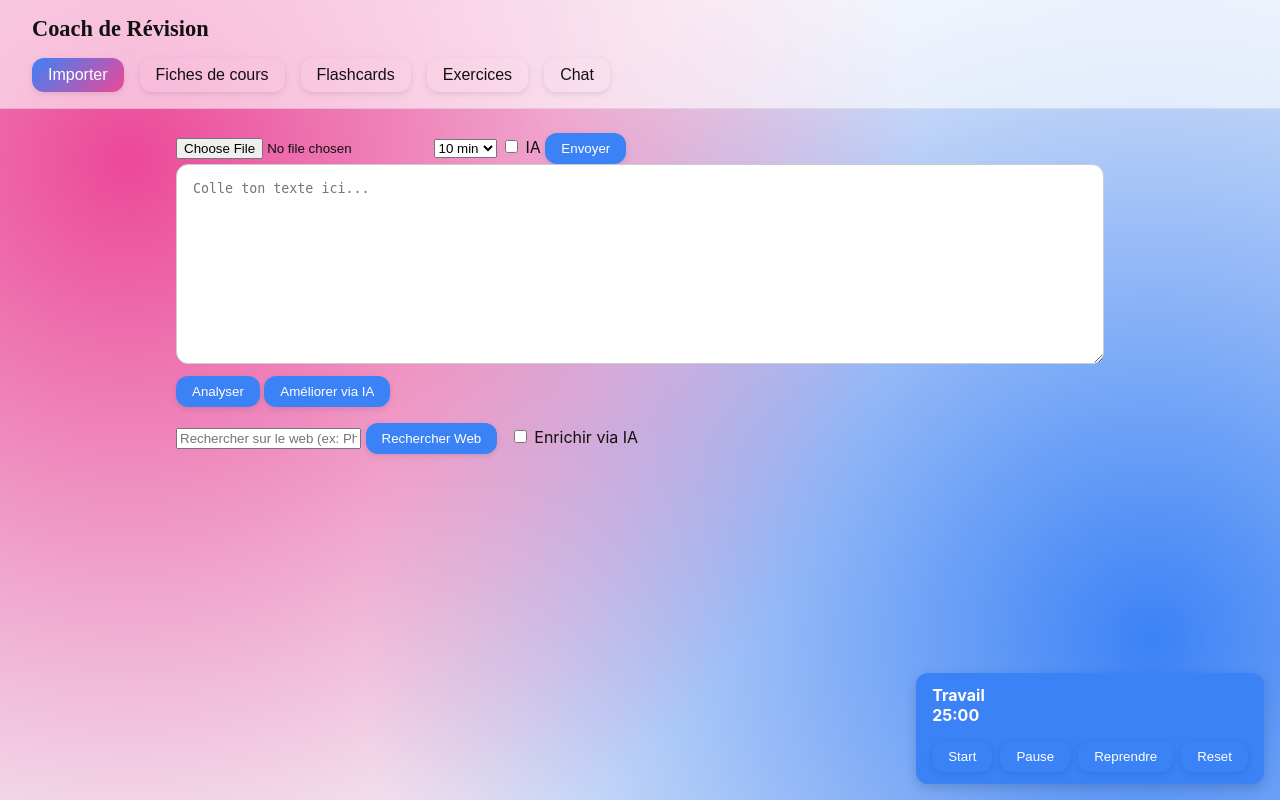
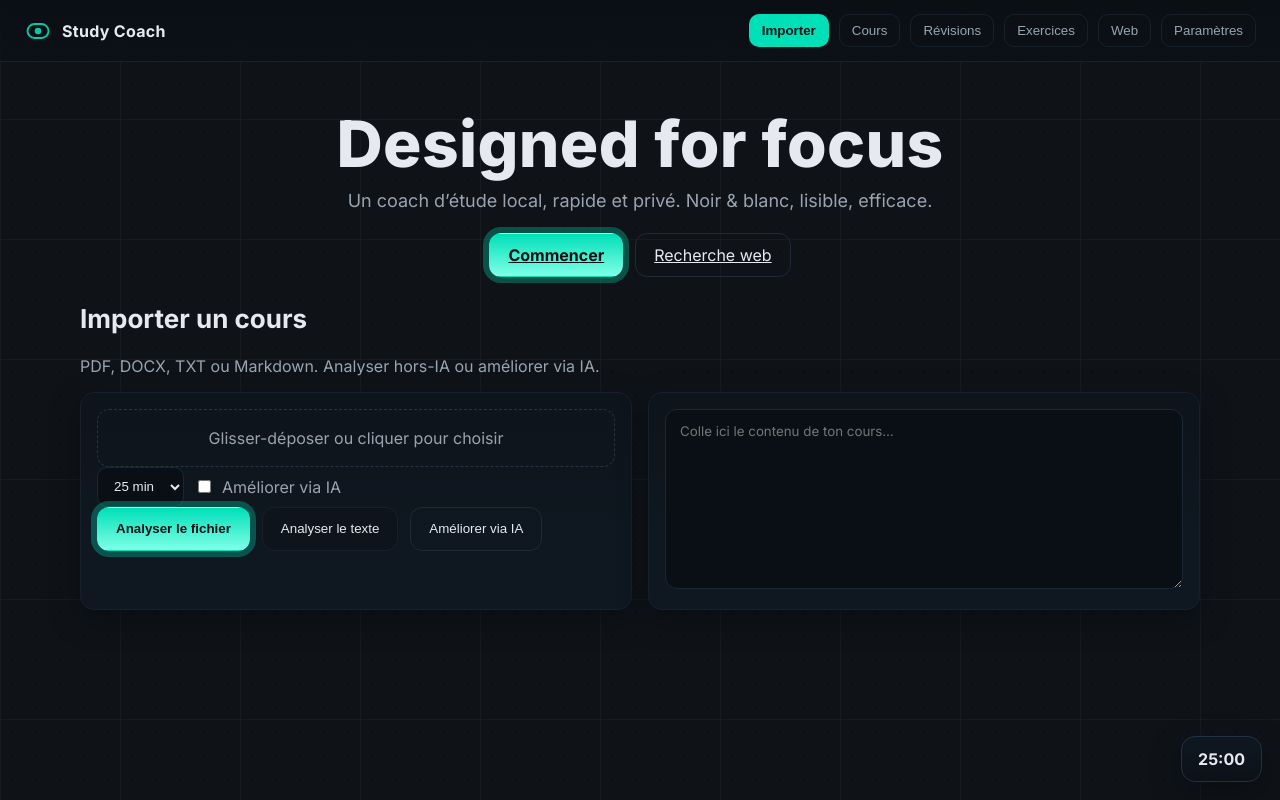
Before and after one commit to Amendor47/Studying-coach, a Flask app: page / in a window 1280 px wide. Run offline with Flask 3, Linux system fonts and the light colour scheme; parts of the project's set-up code (start-up, migrations or seed data) failed here and were passed over.

Commit message:
fix card answers and refresh ui

```diff
--- a/static/app.js
+++ b/static/app.js
@@ -306,7 +306,7 @@ function renderCourseCards(theme, data) {
     front.textContent = d.payload.front;
     const back = document.createElement('div');
     back.className = 'back';
-    back.textContent = d.payload.back;
+    back.textContent = d.payload.back || d.payload.answer || '';
     inner.appendChild(front);
     inner.appendChild(back);
     card.appendChild(inner);
@@ -385,7 +385,7 @@ function renderDueCards(list) {
     front.textContent = c.front;
     const back = document.createElement('div');
     back.className = 'back';
-    back.textContent = c.back;
+    back.textContent = c.back || c.answer || '';
     inner.appendChild(front);
     inner.appendChild(back);
     card.appendChild(inner);
--- a/static/style.css
+++ b/static/style.css
@@ -1,341 +1,119 @@
-:root {
-    --bg: #f3f4f8;
-    --fg: #111;
-    --accent: #3b82f6;
-    --accent-2: #ec4899;
-    --radius: 12px;
-    --card-bg: linear-gradient(135deg, rgba(255,255,255,0.9), rgba(239,243,255,0.9));
-    --card-shadow: 0 12px 32px rgba(0,0,0,0.12);
-    --font: "Inter", system-ui, sans-serif;
-    --font-head: "Lora", serif;
+/* ====== Minimal Dark Theme (AnythingLLM-inspired) ====== */
+:root{
+  --bg:#0b0f14;
+  --panel:#0e141b;
+  --panel-2:#0f1822;
+  --text:#e6eaf0;
+  --muted:#9aa4af;
+  --accent:#00e0b8;
+  --accent-2:#7fffe7;
+  --border:#17202b;
+  --ring:rgba(0,224,184,.3);
+  --radius:14px;
+  --shadow:0 10px 30px rgba(0,0,0,.35);
+  --font: "Inter", system-ui, -apple-system, Segoe UI, Roboto, sans-serif;
 }
-@media (prefers-color-scheme: dark) {
-    :root {
-        --bg: #1e1e2e;
-        --fg: #f5f5f5;
-        --accent: #60a5fa;
-        --accent-2: #f472b6;
-        --card-bg: linear-gradient(135deg, rgba(46,46,66,0.9), rgba(74,74,104,0.9));
-        --card-shadow: 0 12px 32px rgba(0,0,0,0.6);
-    }
+*{box-sizing:border-box}
+html,body{height:100%}
+body{
+  margin:0;
+  font-family:var(--font);
+  background:var(--bg);
+  color:var(--text);
 }
-* {
-    box-sizing: border-box;
+.bg-grid{
+  position:fixed; inset:0; z-index:-1;
+  background:
+    radial-gradient(transparent 1px, rgba(255,255,255,.02) 1px) 0 0 / 24px 24px,
+    linear-gradient(90deg, rgba(255,255,255,.03) 1px, transparent 1px) 0 0 / 120px 100%,
+    linear-gradient(0deg, rgba(255,255,255,.03) 1px, transparent 1px) 0 0 / 100% 120px;
+  filter:saturate(.9);
 }
-body {
-    margin: 0;
-    font-family: var(--font);
-    -webkit-font-smoothing: antialiased;
-    background: var(--bg);
-    background-image: radial-gradient(circle at 10% 20%, var(--accent-2) 0%, transparent 60%),
-                      radial-gradient(circle at 90% 80%, var(--accent) 0%, transparent 60%);
-    background-attachment: fixed;
-    color: var(--fg);
-    display: flex;
-    flex-direction: column;
-    min-height: 100vh;
+.topbar{
+  position:sticky; top:0;
+  display:flex; gap:18px; align-items:center; justify-content:space-between;
+  padding:14px 24px;
+  background:linear-gradient(180deg, rgba(11,15,20,.9), rgba(11,15,20,.5));
+  backdrop-filter:saturate(1.2) blur(6px);
+  border-bottom:1px solid var(--border);
 }
-.topbar {
-    position: sticky;
-    top: 0;
-    z-index: 10;
-    padding: 1rem 2rem;
-    display: flex;
-    flex-direction: column;
-    gap: .5rem;
-    background: rgba(255,255,255,0.6);
-    backdrop-filter: blur(12px);
-    border-bottom: 1px solid rgba(0,0,0,0.08);
+.brand{display:flex; align-items:center; gap:10px}
+.logo{width:28px; height:28px; opacity:.9}
+.title{font-weight:700; letter-spacing:.3px}
+.tabs{display:flex; gap:10px; flex-wrap:wrap}
+.tab{
+  background:transparent; color:var(--muted);
+  border:1px solid var(--border);
+  padding:8px 12px; border-radius:10px; cursor:pointer;
+  transition:all .2s ease;
 }
-.logo {
-    font-family: var(--font-head);
-    font-size: 1.4rem;
-    margin: 0;
+.tab:hover{color:var(--text); border-color:#1f2a36}
+.tab.active{color:#0b0f14; background:var(--accent); border-color:transparent; font-weight:600}
+.hero{padding:48px 0 18px}
+.wrapper{width:min(1120px, 92%); margin-inline:auto}
+.hero-inner{text-align:center}
+.h1{margin:0 0 12px 0; font-size: clamp(32px, 7vw, 64px); line-height:1.06; letter-spacing:.4px; font-weight:800;}
+.sub{margin:0 auto 22px; color:var(--muted); max-width:760px; font-size:18px}
+.cta-row{display:flex; justify-content:center; gap:12px}
+.btn{
+  display:inline-flex; align-items:center; justify-content:center;
+  height:44px; padding:0 18px; border-radius:12px; border:1px solid var(--border);
+  color:var(--text); background:var(--panel); cursor:pointer; transition:all .2s;
+  box-shadow:0 0 0 0 transparent;
 }
-.tabs {
-    display: flex;
-    gap: 1rem;
+.btn:hover{border-color:#263241; transform:translateY(-1px)}
+.btn:active{transform:translateY(0)}
+.btn-primary{
+  background:linear-gradient(180deg, var(--accent), var(--accent-2));
+  color:#041014; border-color:transparent; font-weight:700;
+  box-shadow:0 0 0 6px var(--ring);
 }
-.tab {
-    background: none;
-    border: none;
-    padding: .5rem 1rem;
-    border-radius: var(--radius);
-    font-size: 1rem;
-    cursor: pointer;
-    color: var(--fg);
-    transition: background .3s, color .3s;
+.btn-ghost{background:transparent; border-color:#1f2a36; color:var(--text);}
+.btn-ghost:hover{border-color:#2a3a4c}
+.stack{display:grid; gap:28px; padding:8px 0 60px}
+.stack-sm{display:grid; gap:12px}
+.grid-cols{display:grid; gap:16px; grid-template-columns:repeat(auto-fit,minmax(280px,1fr));}
+.panel{display:none}
+.panel.active{display:block}
+.panel-head{display:flex; flex-direction:column; gap:6px}
+.panel-head h2{margin:0; font-size:26px}
+.muted{color:var(--muted)}
+.card{
+  background:linear-gradient(180deg, var(--panel), var(--panel-2));
+  border:1px solid var(--border); border-radius:var(--radius);
+  padding:16px; box-shadow:var(--shadow);
 }
-.tab:hover {
-    background: rgba(0,0,0,0.05);
+.card-grid{display:grid; gap:16px; grid-template-columns:repeat(auto-fit,minmax(320px,1fr));}
+textarea{
+  width:100%; min-height:180px; resize:vertical;
+  background:#0a0f15; color:var(--text); border:1px solid #1c2633; border-radius:12px;
+  padding:12px 14px; font-family:inherit; line-height:1.4;
 }
-.tab.active {
-    background: linear-gradient(135deg, var(--accent), var(--accent-2));
-    color: white;
+.input, .select{
+  height:40px; background:#0a0f15; color:var(--text);
+  border:1px solid #1c2633; border-radius:10px; padding:0 12px;
 }
-main {
-    flex: 1;
-    padding: 1rem;
-}
-.wrapper {
-    width: min(100%, 960px);
-    margin: 0 auto;
-}
-.panel {
-    display: none;
-}
-.panel.active {
-    display: block;
-}
-textarea {
-    width: 100%;
-    height: 200px;
-    padding: 1rem;
-    border-radius: var(--radius);
-    border: 1px solid #ccc;
-    resize: vertical;
-}
-
-button {
-    margin-top: .5rem;
-    padding: .5rem 1rem;
-    border: none;
-    border-radius: var(--radius);
-    background: var(--accent);
-    color: white;
-    cursor: pointer;
-    transition: opacity .3s, box-shadow .3s;
-    box-shadow: 0 2px 6px rgba(0,0,0,0.1);
-}
-button:disabled {
-    opacity: .5;
-    cursor: not-allowed;
-}
-button:hover:not(:disabled) {
-    box-shadow: 0 4px 12px rgba(0,0,0,0.15);
-}
-
-#themes {
-    display: flex;
-    flex-wrap: wrap;
-    gap: .5rem;
-    margin-bottom: 1rem;
-}
-
-#themes button {
-    padding: .25rem .5rem;
-    border-radius: var(--radius);
-    border: 1px solid #ccc;
-    background: rgba(255,255,255,0.8);
-    cursor: pointer;
-}
-
-#course-cards {
-    display: flex;
-    flex-direction: column;
-    gap: 1rem;
-}
-
-#course-cards .flashcard {
-    max-width: 400px;
-    margin: 0 auto;
-}
-
-#course-cards button {
-    margin: .25rem;
-    padding: .25rem .5rem;
-    border-radius: var(--radius);
-    border: 1px solid #ccc;
-    background: var(--accent);
-    color: white;
-    cursor: pointer;
-}
-
-.flashcard {
-    position: relative;
-    width: 100%;
-    height: 180px;
-    perspective: 1200px;
-}
-
-.flashcard .inner {
-    position: absolute;
-    width: 100%;
-    height: 100%;
-    transition: transform 0.8s cubic-bezier(.2,.8,.2,1);
-    transform-style: preserve-3d;
-    border-radius: var(--radius);
-}
-
-.flashcard.flip .inner {
-    transform: rotateY(180deg);
-}
-
-.flashcard .front, .flashcard .back {
-    position: absolute;
-    width: 100%;
-    height: 100%;
-    backface-visibility: hidden;
-    border-radius: var(--radius);
-    padding: 1rem;
-    background: var(--card-bg);
-    box-shadow: var(--card-shadow);
-    border: 1px solid rgba(255,255,255,0.4);
-    backdrop-filter: blur(6px);
-    display: flex;
-    align-items: center;
-    justify-content: center;
-    text-align: center;
-}
-
-.flashcard .back {
-    transform: rotateY(180deg);
-}
-.timer {
-    position: fixed;
-    bottom: 1rem;
-    right: 1rem;
-    background: var(--accent);
-    color: white;
-    padding: .75rem 1rem;
-    border-radius: var(--radius);
-    font-weight: bold;
-    box-shadow: 0 4px 12px rgba(0,0,0,0.15);
-}
-.draft {
-    margin-top: .5rem;
-    padding: .5rem;
-    border-radius: var(--radius);
-    border: 1px solid #ccc;
-    background: rgba(255,255,255,0.8);
-}
-
-.analysis-meta {
-    font-size: 0.9rem;
-    margin-bottom: 0.5rem;
-    color: var(--accent);
-}
-
-#due-cards .flashcard {
-    margin-bottom: 0.5rem;
-}
-
-#due-cards button {
-    margin: 0 .25rem;
-    padding: .25rem .5rem;
-    border-radius: var(--radius);
-    border: 1px solid #ccc;
-    background: var(--accent);
-    color: white;
-    cursor: pointer;
-}
-
-.elab {
-    margin-top: .25rem;
-    font-style: italic;
-    opacity: 0.8;
-    text-align: center;
-}
-
-.exercise {
-    margin: .5rem 0;
-    padding: .5rem;
-    border: 1px solid #ccc;
-    border-radius: var(--radius);
-    background: rgba(255,255,255,0.8);
-}
-
-.course-item {
-    padding: 1rem;
-    border-radius: var(--radius);
-    border: 1px solid #ccc;
-    background: rgba(255,255,255,0.8);
-}
-
-#chat-log {
-    max-height: 60vh;
-    overflow-y: auto;
-    margin-bottom: .5rem;
-    padding: .5rem;
-    border: 1px solid #ccc;
-    border-radius: var(--radius);
-    background: rgba(255,255,255,0.8);
-}
-.chat-user {
-    text-align: right;
-    margin: .25rem 0;
-}
-.chat-bot {
-    text-align: left;
-    margin: .25rem 0;
-}
-#chat-input {
-    width: 80%;
-    padding: .5rem;
-    border: 1px solid #ccc;
-    border-radius: var(--radius);
-}
-
-.toast {
-    position: fixed;
-    bottom: 1rem;
-    left: 50%;
-    transform: translateX(-50%);
-    background: var(--accent);
-    color: white;
-    padding: .5rem 1rem;
-    border-radius: var(--radius);
-    box-shadow: 0 4px 12px rgba(0,0,0,0.2);
-    animation: fadein .3s;
-}
-
-@keyframes fadein {
-    from { opacity: 0; }
-    to { opacity: 1; }
-}
-
-@media (min-width: 600px) {
-    #course-cards {
-        flex-direction: row;
-        flex-wrap: wrap;
-    }
-    #course-cards .flashcard {
-        flex: 1 1 calc(50% - 1rem);
-    }
-}
-
-/* modal for API key */
-.modal {
-    position: fixed;
-    top: 0;
-    left: 0;
-    width: 100%;
-    height: 100%;
-    display: flex;
-    justify-content: center;
-    align-items: center;
-    background: rgba(0,0,0,0.5);
-}
-.modal.hidden {
-    display: none;
-}
-.modal-content {
-    background: var(--bg);
-    color: var(--fg);
-    padding: 2rem;
-    border-radius: var(--radius);
-    box-shadow: 0 4px 20px rgba(0,0,0,0.2);
-    max-width: 320px;
-    width: 90%;
-    display: flex;
-    flex-direction: column;
-    gap: .5rem;
-}
-.modal-content input {
-    padding: .5rem;
-    border-radius: var(--radius);
-    border: 1px solid #ccc;
-}
-.modal-content button {
-    align-self: flex-end;
-}
+input[type="file"]{display:none}
+.file{display:flex; align-items:center; justify-content:center; border:1px dashed #273243; border-radius:12px; height:58px; cursor:pointer; color:var(--muted);}
+.file:hover{color:var(--text); border-color:#314158}
+.row{display:flex; gap:10px; align-items:center; flex-wrap:wrap}
+.row.end{justify-content:flex-end}
+.gap{gap:12px}
+.check{display:flex; align-items:center; gap:8px; color:var(--muted)}
+.chips{display:flex; gap:8px; flex-wrap:wrap}
+.chips button{background:#0a1017; color:var(--text); border:1px solid #1f2a36; padding:6px 10px; border-radius:999px; cursor:pointer;}
+.chips button:hover{border-color:#2a3a4c}
+.flashcard{position:relative; height:170px; perspective:1000px;}
+.flashcard .inner{position:absolute; inset:0; border-radius:14px; transition:transform .6s; transform-style:preserve-3d; background:linear-gradient(180deg,#0b1118,#101a24); border:1px solid #1d2837; box-shadow:var(--shadow); display:flex; align-items:center; justify-content:center; text-align:center; padding:16px;}
+.flashcard.flip .inner{transform:rotateY(180deg)}
+.flashcard .front, .flashcard .back{position:absolute; inset:0; backface-visibility:hidden; padding:16px; display:flex; align-items:center; justify-content:center;}
+.flashcard .back{transform:rotateY(180deg)}
+#course-cards .flashcard, #due-cards .flashcard{height:200px}
+.draft{border:1px solid var(--border); border-radius:12px; padding:12px; background:#0a0f15;}
+.draft button{margin-top:8px}
+.timer{position:fixed; right:18px; bottom:18px; background:linear-gradient(180deg,#0f1822,#0b1118); color:var(--text); border:1px solid #223144; border-radius:14px; padding:12px 16px; font-weight:700; box-shadow:var(--shadow);}
+.modal{position:fixed; inset:0; display:flex; align-items:center; justify-content:center; background:rgba(0,0,0,.6)}
+.modal.hidden{display:none}
+.modal-content{max-width:420px; width:92%}
+a{color:var(--accent)}
+a:hover{opacity:.9}
--- a/templates/index.html
+++ b/templates/index.html
@@ -2,89 +2,130 @@
 <html lang="fr">
 <head>
   <meta charset="UTF-8" />
-    <meta name="viewport" content="width=device-width, initial-scale=1.0" />
-    <title>Coach de Révision</title>
-    <meta name="color-scheme" content="light dark" />
+  <meta name="viewport" content="width=device-width, initial-scale=1" />
+  <title>Study Coach — Minimal</title>
+  <meta name="color-scheme" content="dark light" />
+  <link rel="preconnect" href="https://fonts.gstatic.com" crossorigin>
+  <link href="https://fonts.googleapis.com/css2?family=Inter:wght@400;500;600;700;800&display=swap" rel="stylesheet">
   <link rel="stylesheet" href="{{ url_for('static', filename='style.css') }}" />
 </head>
 <body>
+  <div class="bg-grid"></div>
   <header class="topbar">
-        <h1 class="logo">Coach de Révision</h1>
+    <div class="brand">
+      <img src="{{ url_for('static', filename='logo.svg') }}" alt="" class="logo" />
+      <span class="title">Study Coach</span>
+    </div>
     <nav class="tabs" role="tablist">
       <button class="tab active" data-tab="import" role="tab">Importer</button>
-            <button class="tab" data-tab="courses" role="tab">Fiches de cours</button>
-            <button class="tab" data-tab="flash" role="tab">Flashcards</button>
+      <button class="tab" data-tab="courses" role="tab">Cours</button>
+      <button class="tab" data-tab="flash" role="tab">Révisions</button>
       <button class="tab" data-tab="exercises" role="tab">Exercices</button>
-            <button class="tab" data-tab="chat" role="tab">Chat</button>
+      <button class="tab" data-tab="web" role="tab">Web</button>
+      <button class="tab" data-tab="settings" role="tab">Paramètres</button>
     </nav>
   </header>
-
-    <main class="wrapper">
+  <section class="hero">
+    <div class="wrapper hero-inner">
+      <h1 class="h1">Designed for focus</h1>
+      <p class="sub">Un coach d’étude local, rapide et privé. Noir & blanc, lisible, efficace.</p>
+      <div class="cta-row">
+        <a class="btn btn-primary" href="#import">Commencer</a>
+        <a class="btn btn-ghost" href="#web">Recherche web</a>
+      </div>
+    </div>
+  </section>
+  <main class="wrapper stack">
     <section id="import" class="panel active" role="tabpanel">
+      <div class="panel-head">
+        <h2>Importer un cours</h2>
+        <p class="muted">PDF, DOCX, TXT ou Markdown. Analyser hors-IA ou améliorer via IA.</p>
+      </div>
+      <div class="card-grid">
+        <div class="card">
+          <label class="file">
             <input type="file" id="file-input" accept=".txt,.md,.pdf,.docx" />
-            <select id="session-minutes">
-                <option value="10">10 min</option>
+            <span>Glisser-déposer ou cliquer pour choisir</span>
+          </label>
+          <div class="row">
+            <select id="session-minutes" class="select">
               <option value="25">25 min</option>
               <option value="45">45 min</option>
               <option value="60">1 h</option>
               <option value="120">2 h</option>
               <option value="180">3 h</option>
             </select>
-            <label><input type="checkbox" id="use-ai-upload" /> IA</label>
-            <button id="upload-btn">Envoyer</button>
-
-            <textarea id="source-text" placeholder="Colle ton texte ici..."></textarea>
-            <button id="analyze-btn">Analyser</button>
-            <button id="ai-btn" disabled>Améliorer via IA</button>
-
-            <div id="drafts"></div>
-
-            <div style="margin-top:.5rem">
-                <input id="web-q" placeholder="Rechercher sur le web (ex: Photosynthèse résumé)" />
-                <button id="web-search">Rechercher Web</button>
-                <label style="margin-left:.5rem"><input type="checkbox" id="web-ai" /> Enrichir via IA</label>
+            <label class="check"><input type="checkbox" id="use-ai-upload" /> <span>Améliorer via IA</span></label>
           </div>
-            <div id="web-results"></div>
+          <div class="row gap">
+            <button id="upload-btn" class="btn btn-primary">Analyser le fichier</button>
+            <button id="analyze-btn" class="btn">Analyser le texte</button>
+            <button id="ai-btn" class="btn btn-ghost" disabled>Améliorer via IA</button>
+          </div>
+        </div>
+        <div class="card">
+          <textarea id="source-text" placeholder="Colle ici le contenu de ton cours…"></textarea>
+        </div>
+      </div>
+      <div id="drafts" class="grid-cols"></div>
     </section>
     <section id="courses" class="panel" role="tabpanel">
-            <div id="themes"></div>
-            <div id="course-cards"></div>
+      <div class="panel-head">
+        <h2>Cours & fiches</h2>
+        <p class="muted">Par thème, en colonnes, comme sur les sites modernes.</p>
+      </div>
+      <div id="themes" class="chips"></div>
+      <div id="course-cards" class="grid-cols"></div>
     </section>
     <section id="flash" class="panel" role="tabpanel">
-            <div id="due-cards"></div>
+      <div class="panel-head">
+        <h2>Révisions (Anki-like)</h2>
+        <p class="muted">Cartes dues, progression et scoring SM-2.</p>
+      </div>
+      <div id="due-cards" class="grid-cols"></div>
     </section>
     <section id="exercises" class="panel" role="tabpanel">
-            <div id="exercise-list" aria-live="polite"></div>
+      <div class="panel-head">
+        <h2>Exercices</h2>
+        <p class="muted">QCM interactifs avec correction instantanée.</p>
+      </div>
+      <div id="exercise-list" class="grid-cols"></div>
     </section>
-        <section id="chat" class="panel" role="tabpanel">
-            <div id="chat-log"></div>
-            <input id="chat-input" placeholder="Pose ta question..." />
-            <button id="chat-send">Envoyer</button>
+    <section id="web" class="panel" role="tabpanel">
+      <div class="panel-head">
+        <h2>Recherche web</h2>
+        <p class="muted">Enrichir les fiches à partir de sources en ligne.</p>
+      </div>
+      <div class="card">
+        <div class="row">
+          <input id="web-q" class="input" placeholder="Ex : Photosynthèse résumé fiable" />
+          <label class="check"><input type="checkbox" id="web-ai" /> <span>Enrichir via IA</span></label>
+          <button id="web-search" class="btn btn-primary">Rechercher</button>
+        </div>
+        <div id="web-results" class="stack-sm"></div>
+      </div>
+    </section>
+    <section id="settings" class="panel" role="tabpanel">
+      <div class="panel-head">
+        <h2>Paramètres</h2>
+        <p class="muted">Thème, police, fournisseur LLM…</p>
+      </div>
+      <div class="card">
+        <p>À compléter selon tes options. Le style est prêt.</p>
+      </div>
     </section>
   </main>
-
-    <!-- Timer avec contrôles -->
-    <div class="timer" aria-live="polite">
-        <div id="timer-label">Travail</div>
-        <div id="timer">25:00</div>
-        <div style="display:flex; gap:.5rem; margin-top:.5rem;">
-            <button id="timer-start">Start</button>
-            <button id="timer-pause">Pause</button>
-            <button id="timer-resume">Reprendre</button>
-            <button id="timer-reset">Reset</button>
+  <div id="timer" class="timer" aria-live="polite">25:00</div>
+  <div id="key-modal" class="modal hidden" role="dialog" aria-modal="true">
+    <div class="modal-content card">
+      <h3>Clé API OpenAI</h3>
+      <p class="muted">Stockée localement, utilisée seulement si tu choisis l’IA cloud.</p>
+      <input type="password" id="key-input" class="input" placeholder="sk-..." />
+      <div class="row end">
+        <button id="save-key" class="btn btn-primary">Enregistrer</button>
       </div>
     </div>
-
-    <!-- API Key modal -->
-    <div id="key-modal" class="modal hidden" role="dialog" aria-modal="true">
-        <div class="modal-content">
-            <h2>Clé API OpenAI</h2>
-            <p>Cette clé reste locale et n'est utilisée que si vous demandez l'IA.</p>
-            <input type="password" id="key-input" placeholder="sk-..." />
-            <button id="save-key">Enregistrer</button>
   </div>
-    </div>
-
   <script src="{{ url_for('static', filename='app.js') }}"></script>
 </body>
 </html>
```
Also changed, not shown: static/logo.svg (added). Lines whose indentation alone changed are shown as unchanged.
